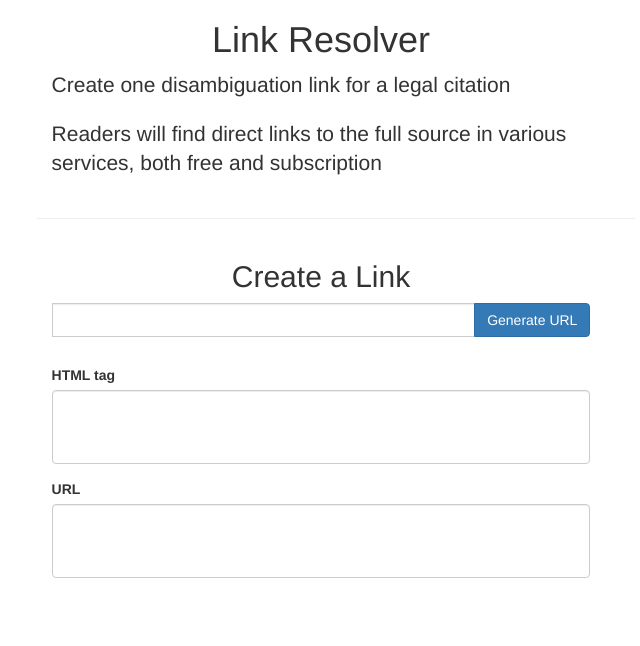
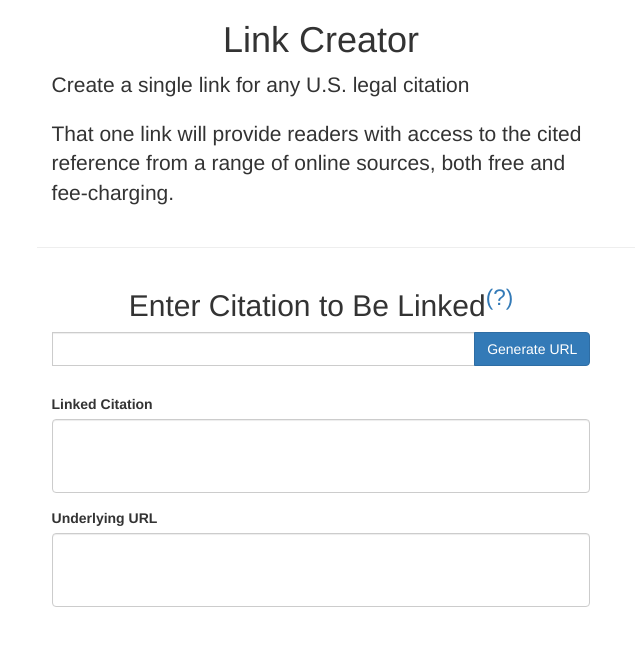
Before and after one commit to ambirdsall/lawfetcher, a website: page index.html in a window 1280 px wide. Shown: the whole page, without its empty margins (319-959 px from the left). Drawn offline with Linux system fonts and the light colour scheme.

Commit message:
Change Sources page static content per Peter's specs
Change text; add link to guidance page

```diff
--- a/index.html
+++ b/index.html
@@ -2,7 +2,7 @@
 <html lang="en">
 <head>
   <meta charset="UTF-8">
-  <title>Linkresolver • Legal Citations For Everybody</title>
+  <title>Lawlink • Creator</title>
   <link rel="stylesheet" href="css/bootstrap/bootstrap.css">
   <link rel="stylesheet" href="css/style.css">
 </head>
@@ -12,14 +12,16 @@
       <div class="center-column col-xs-8 col-xs-offset-2">
 
         <div class="row">
-          <h1 class="text-center  col-xs-12">Link Resolver</h1>
-          <p class="lead  col-xs-8  col-xs-offset-2">Create one disambiguation link for a legal citation</p>
-          <p class="lead  col-xs-8  col-xs-offset-2">Readers will find direct links to the full source in various services, both free and subscription</p>
+          <h1 class="text-center  col-xs-12">Link Creator</h1>
+          <p class="lead  col-xs-8  col-xs-offset-2">Create a single link for any
+          U.S. legal citation</p>
+          <p class="lead  col-xs-8  col-xs-offset-2">That one link will provide readers with access to the cited reference from a range of online sources, both free and fee-charging.</p>
         </div>
 
         <div class="row">
           <hr class="[ col-xs-8 col-xs-offset-2 ]">
-          <h2 class="col-xs-12  text-center">Create a Link</h2>
+          <h2 class="col-xs-12  text-center">Enter Citation to Be Linked<sup><a
+              href="guidance">(?)</a></sup></h2>
           <form id="url-encoder__form">
             <div class="form-group">
               <div class="[ col-xs-8  col-xs-offset-2 ]">
@@ -46,11 +48,11 @@
             <form>
               <div class="results form-group " id="results">
                 <div class="form-group">
-                  <label for="results--a-tag">HTML tag</label>
+                  <label for="results--a-tag">Linked Citation</label>
                   <textarea id="results--a-tag" class="[ form-control  input-group input-group-lg ] js-results--display" type="textarea" rows="3" name="results--a-tag"></textarea>
                 </div>
                 <div class="form-group">
-                  <label for="results--raw-url">URL</label>
+                  <label for="results--raw-url">Underlying URL</label>
                   <textarea id="results--raw-url" class="[ form-control  input-group input-group-lg ] js-results--display" type="textarea" rows="3" name="results--raw-url"></textarea>
                 </div>
               </div>
```
Also changed, not shown: guidance/index.html (added, +10 -0 lines).
